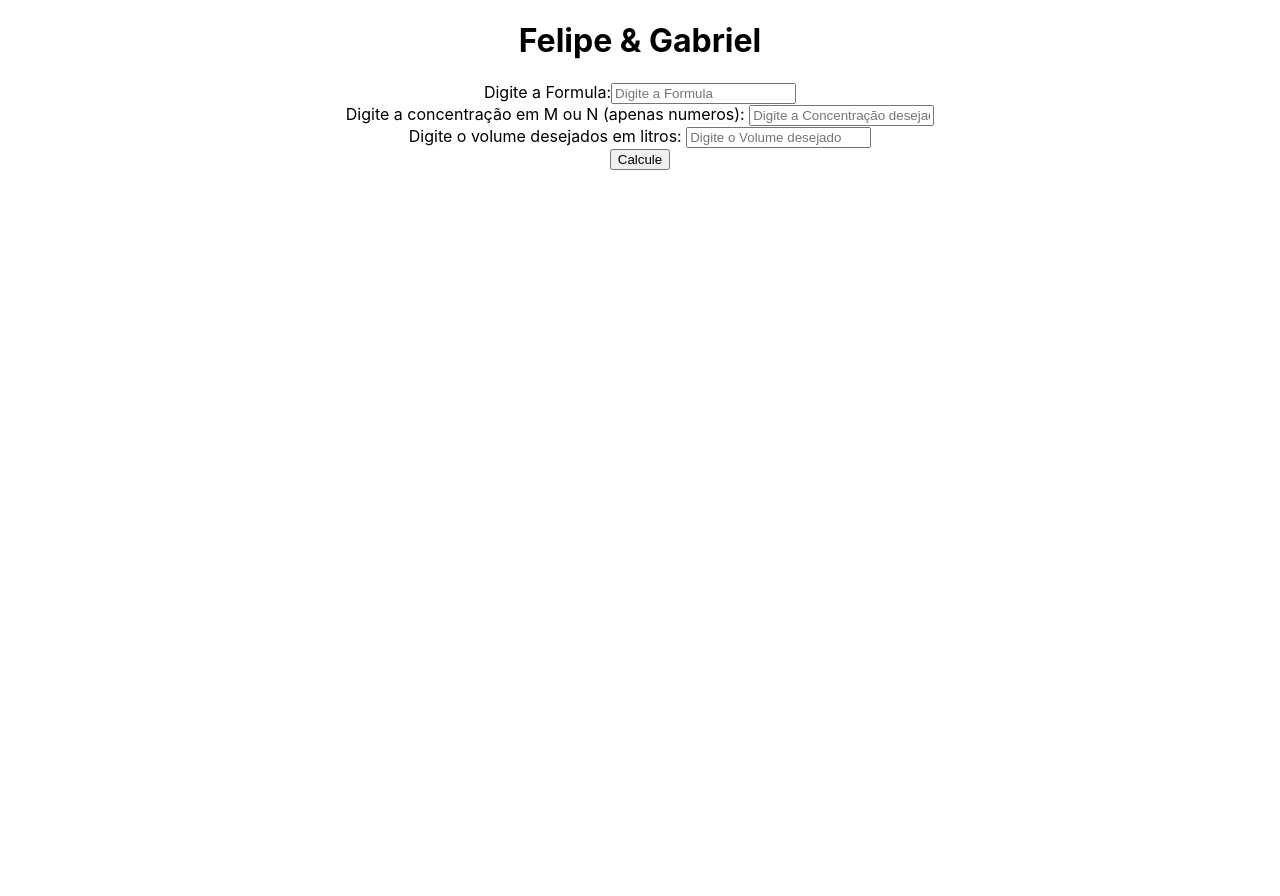
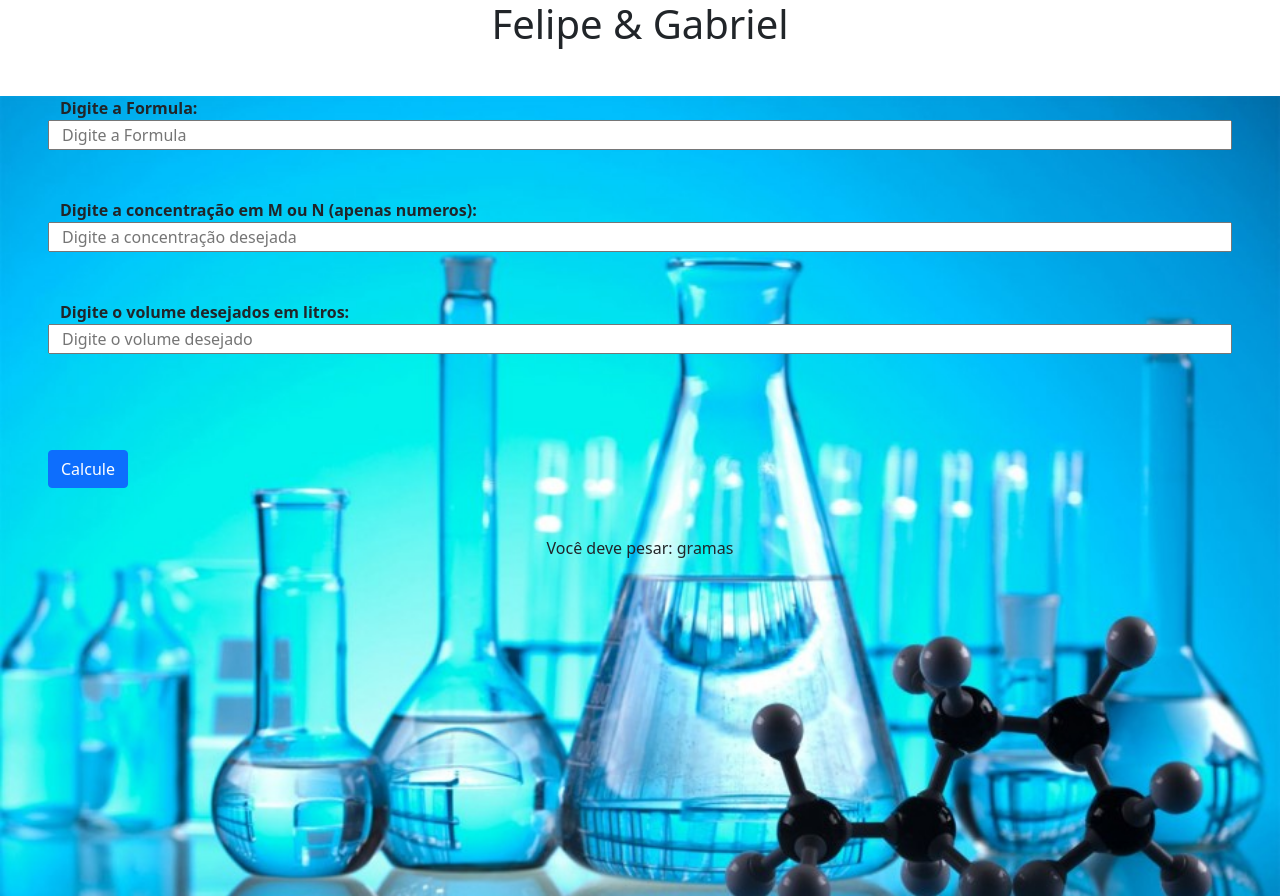
Before and after one commit to Briofita09/Ironhack_project2, a React (Create React App) app: page / in a window 1280 px wide. Before the commit the page ends 800 px from the top, so only its background shows below. Built offline with nearby package versions, Linux system fonts and the light colour scheme.

Commit message:
calculadora pronta com css+bootstrap

```diff
--- a/package.json
+++ b/package.json
@@ -7,6 +7,7 @@
     "@testing-library/jest-dom": "^5.14.1",
     "@testing-library/react": "^11.2.7",
     "@testing-library/user-event": "^12.8.3",
+    "bootstrap": "^5.0.2",
     "chemicaltools": "^1.2.22",
     "chemymass": "^1.0.8",
     "molecular-formula": "^1.1.5",
--- a/public/index.html
+++ b/public/index.html
@@ -24,7 +24,7 @@
       work correctly both with client-side routing and a non-root public URL.
       Learn how to configure a non-root public URL by running `npm run build`.
     -->
-    <title>React App</title>
+    <title>Chem App</title>
   </head>
   <body>
     <noscript>You need to enable JavaScript to run this app.</noscript>
--- a/src/Components/App.css
+++ b/src/Components/App.css
@@ -36,3 +36,19 @@
     transform: rotate(360deg);
   }
 }
+
+.calcForm {
+  text-align: left;
+  font-weight: bold;
+}
+
+.all {
+  height: 100vh;
+  background-size: cover;
+  background-image: url(../img/calc_img.jpg);
+  background-repeat: no-repeat;
+}
+
+span {
+  font-weight: bold;
+}
--- a/src/Components/App.js
+++ b/src/Components/App.js
@@ -1,4 +1,6 @@
 import "./App.css";
+import "bootstrap/dist/css/bootstrap.min.css";
+
 import Calculadora from "./Calculadora";
 
 function App() {
--- a/src/Components/Calculadora.js
+++ b/src/Components/Calculadora.js
@@ -1,24 +1,21 @@
 import React from "react";
-import chemyMass from "chemymass";
 import molFormula from "molecular-formula";
 
 export default class Calculadora extends React.Component {
   state = {
     formula: "",
-    grams: "",
+    grams: 0,
     volume: "",
     mols: "",
   };
 
   calculate = () => {
     this.setState({ formula: this.state.formula });
-    console.log(this.formula);
     let x = new molFormula(this.state.formula);
     let mass = x.getMass();
-    let result = mass * this.state.volume * this.state.mols;
-    console.log(result);
-    return result;
+    return (this.grams = mass * this.state.volume * this.state.mols);
   };
+
   handleChange = (event) => {
     this.setState({ [event.target.name]: event.target.value });
   };
@@ -28,16 +25,12 @@ export default class Calculadora extends React.Component {
     this.calculate();
   };
 
-  /*    var formula = "NaOH";
-  var precision = 3;
-  console.log(chemyMass(formula, precision));  */
-
   render() {
     console.log(this.state);
     return (
-      <div>
-        <form>
-          <div>
+      <div className="all">
+        <form className="calcForm">
+          <div className="m-5 form-group row">
             <label>Digite a Formula:</label>
             <input
               placeholder="Digite a Formula"
@@ -46,31 +39,38 @@ export default class Calculadora extends React.Component {
               onChange={this.handleChange}
             />
           </div>
-          <div>
+          <div className="m-5 form-group row">
             <label>Digite a concentração em M ou N (apenas numeros): </label>
             <input
-              placeholder="Digite a Concentração desejada (apenas numeros)"
+              placeholder="Digite a concentração desejada"
               name="mols"
               value={this.state.mols}
               onChange={this.handleChange}
             />
           </div>
-          <div>
+          <div className="m-5 form-group row">
             <label>Digite o volume desejados em litros: </label>
             <input
-              placeholder="Digite o Volume desejado"
+              placeholder="Digite o volume desejado"
               name="volume"
               value={this.state.volume}
               onChange={this.handleChange}
             />
           </div>
           <div>
-            <button type="button" onClick={this.calculate}>
+            <button
+              type="button"
+              className="btn btn-primary m-5"
+              onClick={this.calculate}
+            >
               Calcule
             </button>
           </div>
-          <p>{this.grams}</p>
         </form>
+        <p>
+          Você deve pesar: <span>{this.grams} </span>
+          gramas
+        </p>
       </div>
     );
   }
```
Also changed, not shown: src/img/calc_img.jpg (added), 1 other file (tests, documents, lock files or other folders).
